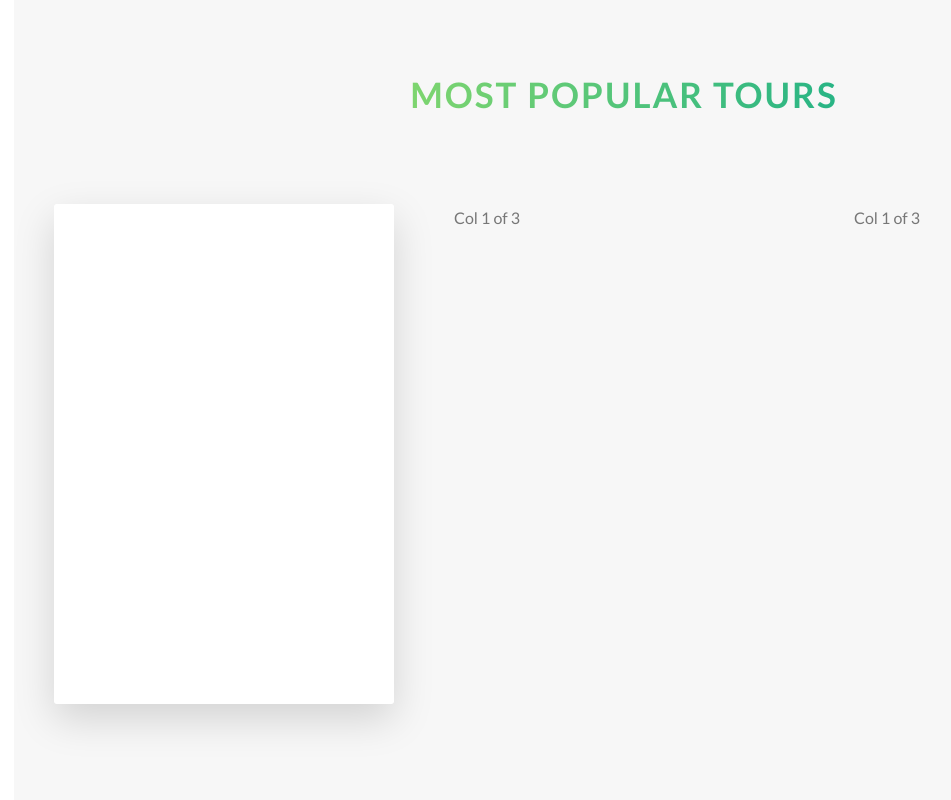
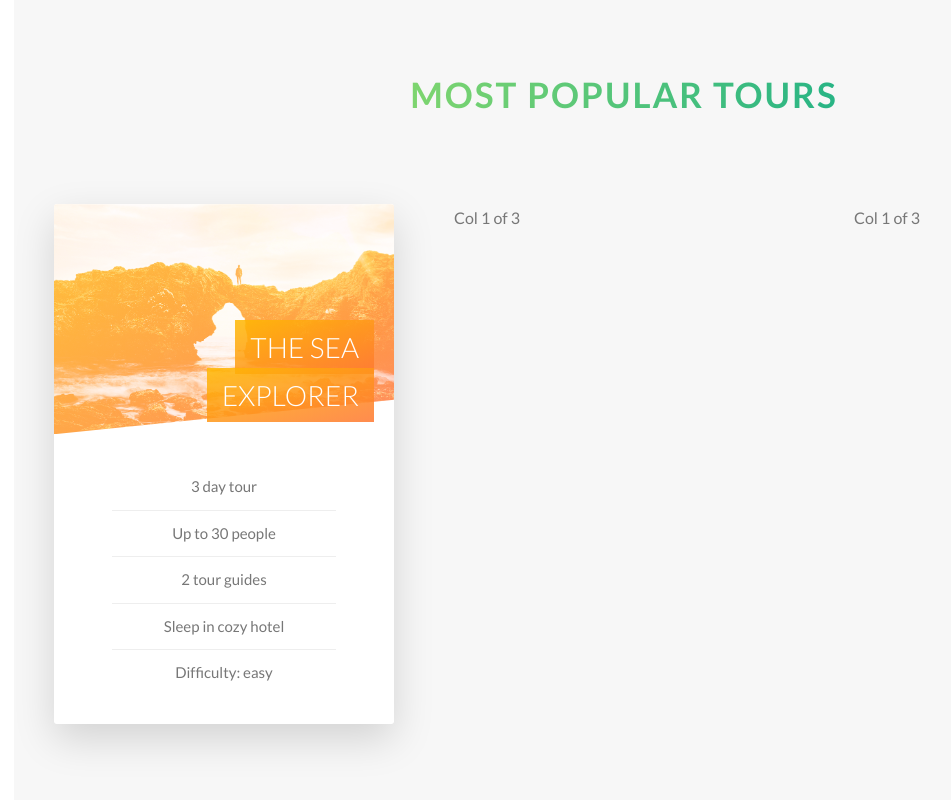
Before and after one commit to pjevic/Natours-III, a website: page index.html in a window 1280 px wide. Shown: the part 2462-3262 px from the top of the page, without its empty margins (16-967 px from the left). Drawn offline with Linux system fonts and the light colour scheme.

Commit message:
card - styling the front side

```diff
--- a/index.html
+++ b/index.html
@@ -103,7 +103,21 @@
                     <div class="col-1-of-3">
                         <div class="card">
                             <div class="card__side card__side--front">
-                                FRONT
+                                <div class="card__picture card__picture--1">
+                                    &nbsp;
+                                </div>
+                                <h4 class="card__heading">
+                                    <span class="card__heading-span card__heading-span--1">The Sea Explorer</span>
+                                </h4>
+                                <div class="card__details">
+                                    <ul>
+                                        <li>3 day tour</li>
+                                        <li>Up to 30 people</li>
+                                        <li>2 tour guides</li>
+                                        <li>Sleep in cozy hotel</li>
+                                        <li>Difficulty: easy</li>
+                                    </ul>
+                                </div>
                             </div>
                             <div class="card__side card__side--back card__side--back-1">
                                 BACK
--- a/sass/abstracts/_variables.scss
+++ b/sass/abstracts/_variables.scss
@@ -9,7 +9,9 @@ $color-secondary-dark: #ff7730;
 $color-tertiary-light: #2998ff;
 $color-tertiary-dark: #5643fa;
 
-$color-gray-light-1: hsl(0, 0%, 97%);
+$color-gray-light-1: #f7f7f7;
+$color-gray-light-2: #eee;
+
 
 $color-gray-dark: #777;
 $color-white: #fff;
--- a/sass/base/_typography.scss
+++ b/sass/base/_typography.scss
@@ -1,3 +1,5 @@
+@import "../abstracts/variables";
+
 body {
     font-family: "Lato", sans-serif;
     font-weight: 400;
--- a/sass/components/_button.scss
+++ b/sass/components/_button.scss
@@ -1,3 +1,4 @@
+@import "../abstracts/variables";
 
 .btn {
     &:link,
--- a/sass/components/_card.scss
+++ b/sass/components/_card.scss
@@ -1,25 +1,23 @@
 @import "../abstracts/variables";
 
 .card {
+    // FUNCTIONALITY
     perspective: 150rem;
     position: relative;
-    height: 50rem;
+    height: 52rem;
 
     &__side {
-        color: white;
-        font-size: 3rem;
-        height: 50rem;
+        height: 52rem;
         border-radius: 3px;
+        overflow: hidden; // to bring border-radius back after applying background-image
         box-shadow: 0 1.5rem 4rem rgba($color-black, .15);
+        transition: all .8s ease;
 
         position: absolute;
         top: 0;
         left: 0;
         width: 100%;
         backface-visibility: hidden;
-
-        transition: all .8s ease;
-
 
         &--front {
             background-color: $color-white;
@@ -59,4 +57,88 @@
     &:hover &__side--back {
         transform: rotateY(0);
     }
+
+    // FRONT SIDE STYLING
+    &__picture {
+        height: 23rem;
+        background-size: cover;
+        background-blend-mode: screen;
+        clip-path: polygon(0 0, 100% 0, 100% 85%, 0 100%);
+
+        &--1 {
+            background-image: linear-gradient(
+                    to right bottom,
+                    $color-secondary-light,
+                    $color-secondary-dark),
+            url(../img/nat-5.jpg);
+        }
+
+        &--2 {
+            background-image: linear-gradient(
+                    to right bottom,
+                    $color-primary-light,
+                    $color-primary-dark),
+            url(../img/nat-5.jpg);
+        }
+
+        &--3 {
+            background-image: linear-gradient(
+                    to right bottom,
+                    $color-tertiary-light,
+                    $color-tertiary-dark),
+            url(../img/nat-5.jpg);
+        }
+    }
+
+    &__heading {
+        font-size: 2.8rem;
+        font-weight: 300;
+        text-transform: uppercase;
+        text-align: right;
+        color: $color-white;
+        width: 60%;
+
+        position: absolute;
+        top: 12rem;
+        right: 2rem;
+    }
+
+    &__heading-span {
+        padding: 1rem 1.5rem;
+        box-decoration-break: clone; // making pading apply on block even when in two lines, one element - two boxes
+
+        &--1 {
+            background-image: linear-gradient(
+                    to right bottom,
+                    rgba($color-secondary-light, .85),
+                    rgba($color-secondary-dark, .85));
+        }
+
+        &--2 {
+
+        }
+
+        &--3 {
+
+        }
+    }
+
+    &__details {
+        padding: 3rem;
+        ul {
+            list-style: none;
+            width: 80%;
+            margin: 0 auto;
+
+            li {
+                text-align: center;
+                font-size: 1.5rem;
+                padding: 1rem;
+
+                &:not(:last-child){
+                    border-bottom: 1px solid $color-gray-light-2;
+                }
+            }
+        }
+    }
 }
--- a/sass/components/_composition.scss
+++ b/sass/components/_composition.scss
@@ -1,3 +1,5 @@
+@import "../abstracts/variables";
+
 .composition {
     position: relative;
 
--- a/sass/components/_feature-box.scss
+++ b/sass/components/_feature-box.scss
@@ -1,3 +1,5 @@
+@import "../abstracts/variables";
+
 .feature-box {
     background-color: rgba($color-white, .8);
     font-size: 1.5rem;
--- a/sass/pages/_home.scss
+++ b/sass/pages/_home.scss
@@ -1,3 +1,5 @@
+@import "../abstracts/variables";
+
 .section-about {
     background-color: $color-gray-light-1;
     margin-top: -20vh;
```
Also changed, not shown: css/style.css, 2 other files.
